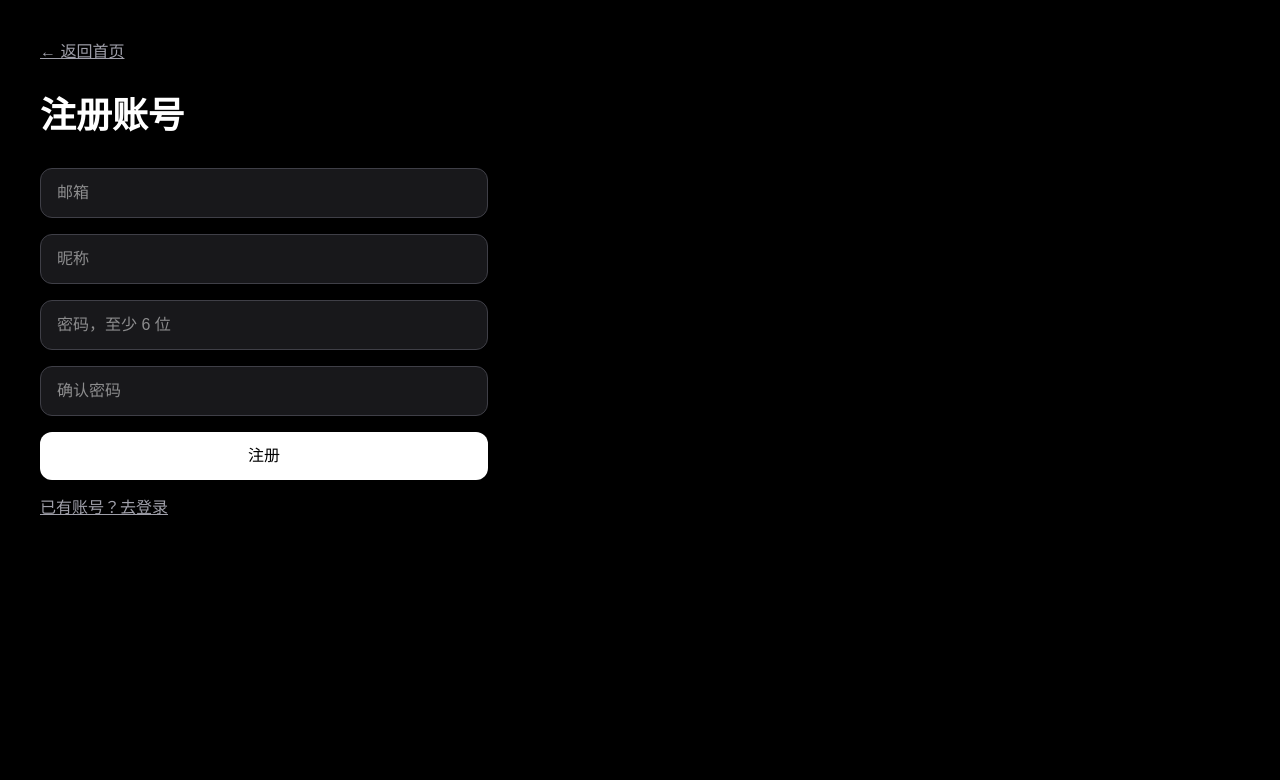
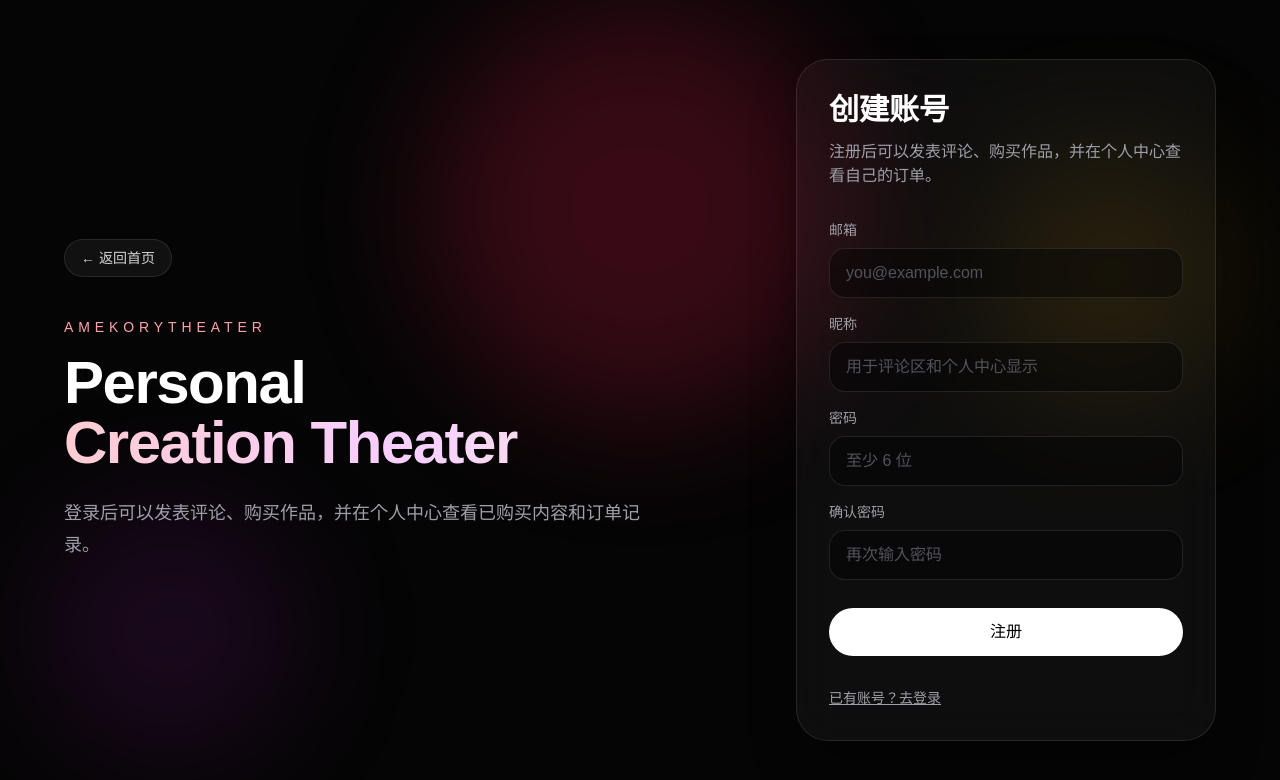
Before and after one commit to a1093179466-dotcom/AmekoRyTheater, a Next.js app: page /register in a window 1280 px wide. Shown: the top 780 px of the page. Built offline with nearby package versions, Linux system fonts and the light colour scheme.

Commit message:
美化注册页面

```diff
--- a/app/login/page.tsx
+++ b/app/login/page.tsx
@@ -3,6 +3,8 @@
 import { useState } from "react";
 import { useRouter } from "next/navigation";
 import Link from "next/link";
+
+import AuthPageShell from "@/components/AuthPageShell";
 
 export default function LoginPage() {
   const router = useRouter();
@@ -13,7 +15,7 @@ export default function LoginPage() {
   const [loading, setLoading] = useState(false);
 
   async function handleLogin() {
-    // 1. 前端基础校验，避免空数据直接发给后端
+    // 前端基础校验，避免空数据直接发给后端
     if (!email.trim()) {
       alert("邮箱不能为空");
       return;
@@ -26,7 +28,6 @@ export default function LoginPage() {
 
     setLoading(true);
 
-    // 2. 请求登录 API
     const response = await fetch("/api/auth/login", {
       method: "POST",
       headers: {
@@ -53,10 +54,8 @@ export default function LoginPage() {
       return;
     }
 
-    alert("登录成功");
-
-    // 3. 登录成功后，根据角色跳转。
-    // 目前普通用户回首页，管理员进后台。
+    // 登录成功后根据角色跳转。
+    // 管理员进入后台，普通用户回首页。
     if (result.user.role === "ADMIN") {
       router.push("/dashboard");
     } else {
@@ -67,51 +66,59 @@ export default function LoginPage() {
   }
 
   return (
-    <main className="min-h-screen bg-black text-white p-10">
-      <div className="mb-8">
-        <Link
-          href="/"
-          className="text-zinc-400 hover:text-white underline transition"
+    <AuthPageShell
+      title="登录账号"
+      subtitle="欢迎回来。登录后即可查看订单、购买记录和发表评论。"
     >
-          ← 返回首页
-        </Link>
-      </div>
+      <div className="flex flex-col gap-4">
+        <label className="flex flex-col gap-2">
+          <span className="text-sm text-zinc-400">
+            邮箱
+          </span>
 
-      <h1 className="text-4xl font-bold mb-8">
-        登录账号
-      </h1>
-
-      <div className="flex flex-col gap-4 max-w-md">
           <input
-          className="bg-zinc-900 border border-zinc-700 rounded-xl px-4 py-3"
-          placeholder="邮箱"
+            className="rounded-2xl border border-white/10 bg-black/40 px-4 py-3 text-white outline-none transition placeholder:text-zinc-600 focus:border-rose-300/60"
+            placeholder="you@example.com"
             value={email}
             onChange={(e) => setEmail(e.target.value)}
           />
+        </label>
+
+        <label className="flex flex-col gap-2">
+          <span className="text-sm text-zinc-400">
+            密码
+          </span>
 
           <input
-          className="bg-zinc-900 border border-zinc-700 rounded-xl px-4 py-3"
-          placeholder="密码"
+            className="rounded-2xl border border-white/10 bg-black/40 px-4 py-3 text-white outline-none transition placeholder:text-zinc-600 focus:border-rose-300/60"
+            placeholder="请输入密码"
             type="password"
             value={password}
             onChange={(e) => setPassword(e.target.value)}
           />
+        </label>
 
         <button
           onClick={handleLogin}
           disabled={loading}
-          className="bg-white text-black rounded-xl px-6 py-3 hover:bg-zinc-300 transition disabled:bg-zinc-500"
+          className="mt-3 rounded-full bg-white px-6 py-3 font-medium text-black hover:bg-rose-100 transition disabled:bg-zinc-500"
         >
           {loading ? "登录中..." : "登录"}
         </button>
 
+        <div className="mt-4 flex items-center justify-between text-sm">
           <Link
             href="/register"
             className="text-zinc-400 hover:text-white underline transition"
           >
             没有账号？去注册
           </Link>
+
+          <span className="text-zinc-600">
+            找回密码稍后开放
+          </span>
         </div>
-    </main>
+      </div>
+    </AuthPageShell>
   );
 }
--- a/app/register/page.tsx
+++ b/app/register/page.tsx
@@ -1,16 +1,24 @@
 "use client";
 
 import { useState } from "react";
+import { useRouter } from "next/navigation";
 import Link from "next/link";
-import { useRouter } from "next/navigation";
+
+import AuthPageShell from "@/components/AuthPageShell";
+
 export default function RegisterPage() {
+  const router = useRouter();
+
   const [email, setEmail] = useState("");
   const [name, setName] = useState("");
   const [password, setPassword] = useState("");
   const [confirmPassword, setConfirmPassword] = useState("");
+
   const [loading, setLoading] = useState(false);
-  const router = useRouter();
+
   async function handleRegister() {
+    // 前端基础校验，提升用户体验。
+    // 后端 API 仍然会再次校验，不能只依赖前端。
     if (!email.trim()) {
       alert("邮箱不能为空");
       return;
@@ -26,8 +34,6 @@ export default function RegisterPage() {
       return;
     }
 
-    // 确认两次输入的密码是否一致。
-    // 这里只做前端校验，避免用户输错密码。
     if (password !== confirmPassword) {
       alert("两次输入的密码不一致");
       return;
@@ -67,63 +73,80 @@ export default function RegisterPage() {
     setEmail("");
     setName("");
     setPassword("");
+    setConfirmPassword("");
+
     router.push("/login");
   }
 
   return (
-    <main className="min-h-screen bg-black text-white p-10">
-      <div className="mb-8">
-        <Link
-          href="/"
-          className="text-zinc-400 hover:text-white underline transition"
+    <AuthPageShell
+      title="创建账号"
+      subtitle="注册后可以发表评论、购买作品，并在个人中心查看自己的订单。"
     >
-          ← 返回首页
-        </Link>
-      </div>
+      <div className="flex flex-col gap-4">
+        <label className="flex flex-col gap-2">
+          <span className="text-sm text-zinc-400">
+            邮箱
+          </span>
 
-      <h1 className="text-4xl font-bold mb-8">
-        注册账号
-      </h1>
-
-      <div className="flex flex-col gap-4 max-w-md">
           <input
-          className="bg-zinc-900 border border-zinc-700 rounded-xl px-4 py-3"
-          placeholder="邮箱"
+            className="rounded-2xl border border-white/10 bg-black/40 px-4 py-3 text-white outline-none transition placeholder:text-zinc-600 focus:border-rose-300/60"
+            placeholder="you@example.com"
             value={email}
             onChange={(e) => setEmail(e.target.value)}
           />
+        </label>
+
+        <label className="flex flex-col gap-2">
+          <span className="text-sm text-zinc-400">
+            昵称
+          </span>
 
           <input
-          className="bg-zinc-900 border border-zinc-700 rounded-xl px-4 py-3"
-          placeholder="昵称"
+            className="rounded-2xl border border-white/10 bg-black/40 px-4 py-3 text-white outline-none transition placeholder:text-zinc-600 focus:border-rose-300/60"
+            placeholder="用于评论区和个人中心显示"
             value={name}
             onChange={(e) => setName(e.target.value)}
           />
+        </label>
+
+        <label className="flex flex-col gap-2">
+          <span className="text-sm text-zinc-400">
+            密码
+          </span>
 
           <input
-          className="bg-zinc-900 border border-zinc-700 rounded-xl px-4 py-3"
-          placeholder="密码，至少 6 位"
+            className="rounded-2xl border border-white/10 bg-black/40 px-4 py-3 text-white outline-none transition placeholder:text-zinc-600 focus:border-rose-300/60"
+            placeholder="至少 6 位"
             type="password"
             value={password}
             onChange={(e) => setPassword(e.target.value)}
           />
+        </label>
+
+        <label className="flex flex-col gap-2">
+          <span className="text-sm text-zinc-400">
+            确认密码
+          </span>
 
           <input
-          className="bg-zinc-900 border border-zinc-700 rounded-xl px-4 py-3"
-          placeholder="确认密码"
+            className="rounded-2xl border border-white/10 bg-black/40 px-4 py-3 text-white outline-none transition placeholder:text-zinc-600 focus:border-rose-300/60"
+            placeholder="再次输入密码"
             type="password"
             value={confirmPassword}
             onChange={(e) => setConfirmPassword(e.target.value)}
           />
+        </label>
 
         <button
           onClick={handleRegister}
           disabled={loading}
-          className="bg-white text-black rounded-xl px-6 py-3 hover:bg-zinc-300 transition disabled:bg-zinc-500"
+          className="mt-3 rounded-full bg-white px-6 py-3 font-medium text-black hover:bg-rose-100 transition disabled:bg-zinc-500"
         >
           {loading ? "注册中..." : "注册"}
         </button>
 
+        <div className="mt-4 text-sm">
           <Link
             href="/login"
             className="text-zinc-400 hover:text-white underline transition"
@@ -131,6 +154,7 @@ export default function RegisterPage() {
             已有账号？去登录
           </Link>
         </div>
-    </main>
+      </div>
+    </AuthPageShell>
   );
 }
--- /dev/null
+++ b/components/AuthPageShell.tsx
@@ -0,0 +1,75 @@
+"use client";
+
+import Link from "next/link";
+import type { ReactNode } from "react";
+
+type AuthPageShellProps = {
+  title: string;
+  subtitle: string;
+  children: ReactNode;
+};
+
+/**
+ * 登录 / 注册页面通用外壳。
+ *
+ * 作用：
+ * - 统一账号页面背景风格
+ * - 统一卡片布局
+ * - 避免 login 和 register 页面重复写一大堆相同 UI
+ */
+export default function AuthPageShell({
+  title,
+  subtitle,
+  children,
+}: AuthPageShellProps) {
+  return (
+    <main className="relative min-h-screen overflow-hidden bg-[#050505] px-6 py-10 text-white">
+      {/* 背景光晕：和首页、详情页保持同一种剧场感 */}
+      <div className="absolute left-1/2 top-0 h-[420px] w-[420px] -translate-x-1/2 rounded-full bg-rose-500/20 blur-3xl" />
+      <div className="absolute right-10 top-36 h-[260px] w-[260px] rounded-full bg-amber-400/10 blur-3xl" />
+      <div className="absolute bottom-10 left-10 h-[260px] w-[260px] rounded-full bg-fuchsia-500/10 blur-3xl" />
+
+      <div className="relative mx-auto flex min-h-[calc(100vh-5rem)] max-w-6xl items-center justify-center">
+        <div className="grid w-full gap-8 md:grid-cols-[1fr_420px]">
+          <section className="flex flex-col justify-center">
+            <Link
+              href="/"
+              className="mb-10 inline-flex w-fit rounded-full border border-white/10 bg-white/5 px-4 py-2 text-sm text-zinc-300 hover:bg-white/10 hover:text-white transition"
+            >
+              ← 返回首页
+            </Link>
+
+            <p className="mb-4 text-sm font-medium uppercase tracking-[0.35em] text-rose-300">
+              AmekoRyTheater
+            </p>
+
+            <h1 className="mb-6 text-5xl font-black tracking-tight md:text-6xl">
+              Personal
+              <span className="block bg-gradient-to-r from-rose-200 via-fuchsia-200 to-amber-100 bg-clip-text text-transparent">
+                Creation Theater
+              </span>
+            </h1>
+
+            <p className="max-w-xl text-lg leading-8 text-zinc-400">
+              登录后可以发表评论、购买作品，并在个人中心查看已购买内容和订单记录。
+            </p>
+          </section>
+
+          <section className="rounded-[2rem] border border-white/10 bg-white/[0.04] p-8 shadow-2xl shadow-black/50 backdrop-blur-xl">
+            <div className="mb-8">
+              <h2 className="mb-3 text-3xl font-bold">
+                {title}
+              </h2>
+
+              <p className="text-zinc-400">
+                {subtitle}
+              </p>
+            </div>
+
+            {children}
+          </section>
+        </div>
+      </div>
+    </main>
+  );
+}
```
Lines whose indentation alone changed are shown as unchanged.
